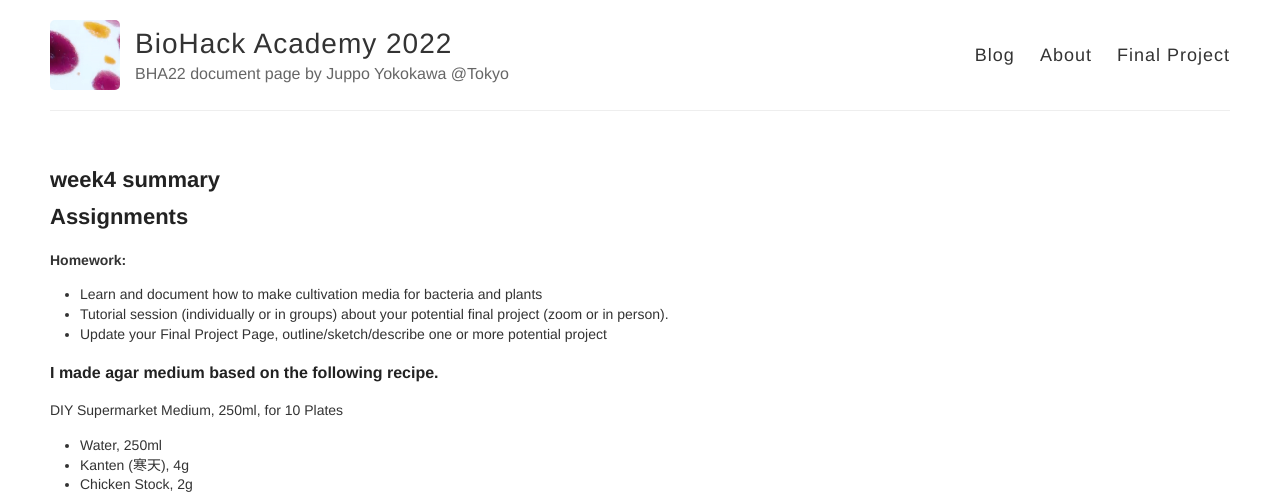
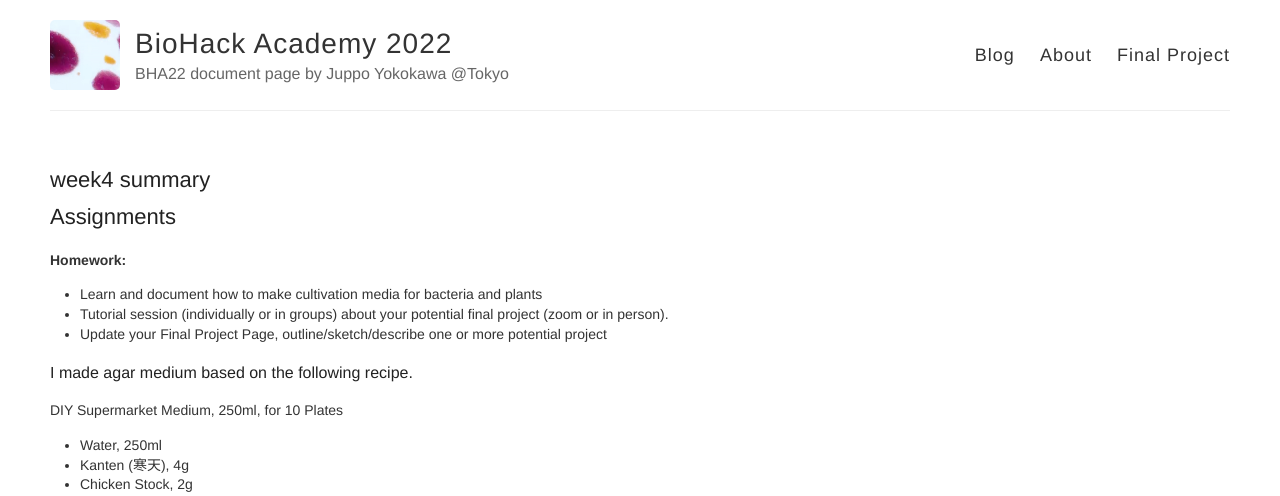
Before and after one commit to juppoyokokawa/bha22, a Jekyll site: the page built from _posts/2022-03-22-week4sum.md, in a window 1280 px wide. Shown: the top 496 px of the page. Built offline with Jekyll 4.4.1, drawn with Linux system fonts in a browser that asks for light colours.

Commit message:
[update]

```diff
--- a/style.scss
+++ b/style.scss
@@ -34,7 +34,6 @@ body {
 h1, h2, h3, h4, h5, h6 {
   font-family: $helveticaNeue;
   color: $darkerGray;
-  font-weight: bold;
 
   line-height: 1.7;
   margin: 0;
```
Also changed, not shown: finalproject.md (+1 -0 lines).
